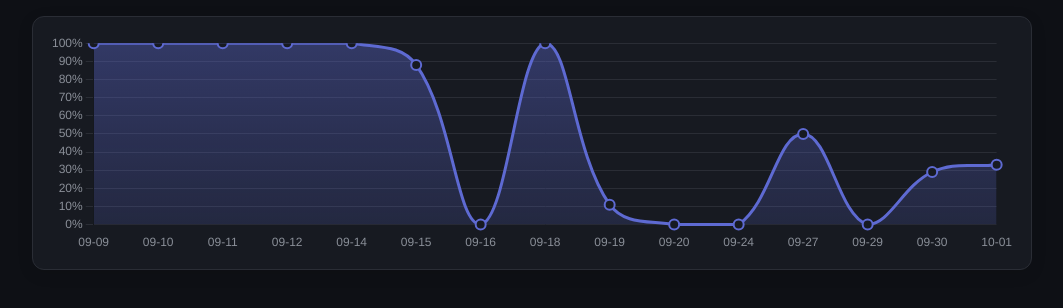
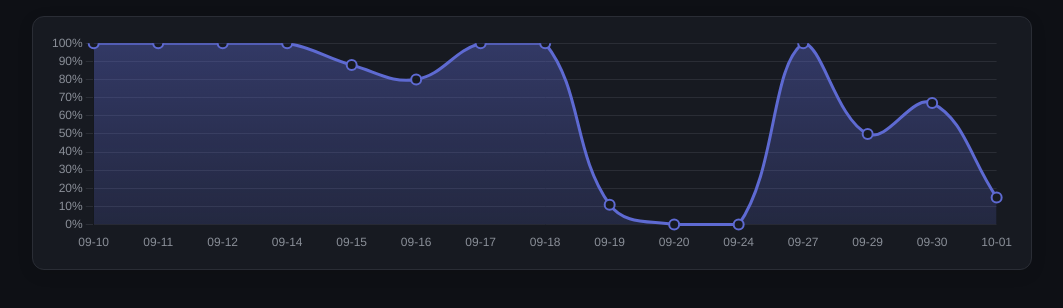
Before and after one commit to Rudra-CDRI/notion-dashboard, a plain HTML site: page dashboard_standalone.html in a window 1280 px wide. Shown: the whole page, without its empty margins (108-1171 px from the left). Drawn offline with nearby package versions, Linux system fonts and the light colour scheme.

Commit message:
Automated data sync & rollover

```diff
--- a/dashboard_standalone.html
+++ b/dashboard_standalone.html
@@ -142,39 +142,12 @@
 <script>
 window.dashboardData = [
   {
-    "date": "2026-09-09",
-    "planned": 5,
-    "completed": 5,
-    "tasks": [
-      {
-        "title": "Apply for campus intern opp",
-        "status": true
-      },
-      {
-        "title": "Reinforcement Learning for 1 hr",
-        "status": true
-      },
-      {
-        "title": "UAV and VIB lab report",
-        "status": true
-      },
-      {
-        "title": "Applied Elasticity: Assignment",
-        "status": true
-      },
-      {
-        "title": "RoboAI project submission",
-        "status": true
-      }
-    ]
-  },
-  {
     "date": "2026-09-10",
     "planned": 5,
     "completed": 5,
     "tasks": [
       {
-        "title": "IBM Hackathon, check and apply",
+        "title": "BTP: Make the previous model experiment ready",
         "status": true
       },
       {
@@ -186,11 +159,11 @@ window.dashboardData = [
         "status": true
       },
       {
-        "title": "Applied Elasticity: Class Test Syllabus",
+        "title": "IBM Hackathon, check and apply",
         "status": true
       },
       {
-        "title": "BTP: Make the previous model experiment ready",
+        "title": "Applied Elasticity: Class Test Syllabus",
         "status": true
       }
     ]
@@ -201,11 +174,11 @@ window.dashboardData = [
     "completed": 2,
     "tasks": [
       {
-        "title": "make Professor list",
+        "title": "Submit in class",
         "status": true
       },
       {
-        "title": "Submit in class",
+        "title": "make Professor list",
         "status": true
       }
     ]
@@ -231,7 +204,11 @@ window.dashboardData = [
     "completed": 5,
     "tasks": [
       {
-        "title": "VIB pp3 start",
+        "title": "Complete Nptel lectures on AE",
+        "status": true
+      },
+      {
+        "title": "Complete the yt playlist to notes agent",
         "status": true
       },
       {
@@ -239,15 +216,11 @@ window.dashboardData = [
         "status": true
       },
       {
-        "title": "Follow up mail",
+        "title": "VIB pp3 start",
         "status": true
       },
       {
-        "title": "Complete the yt playlist to notes agent",
-        "status": true
-      },
-      {
-        "title": "Complete Nptel lectures on AE",
+        "title": "Follow up mail",
         "status": true
       }
     ]
@@ -262,6 +235,10 @@ window.dashboardData = [
         "status": true
       },
       {
+        "title": "Fill EIMS form",
+        "status": true
+      },
+      {
         "title": "AE: Check how to find inverse of a matrix quickly",
         "status": true
       },
@@ -270,7 +247,7 @@ window.dashboardData = [
         "status": true
       },
       {
-        "title": "IH: Do another country",
+        "title": "AE: Complete NPTEL",
         "status": true
       },
       {
@@ -278,11 +255,7 @@ window.dashboardData = [
         "status": true
       },
       {
-        "title": "AE: Complete NPTEL",
-        "status": true
-      },
-      {
-        "title": "Fill EIMS form",
+        "title": "IH: Do another country",
         "status": true
       },
       {
@@ -294,11 +267,11 @@ window.dashboardData = [
   {
     "date": "2026-09-16",
     "planned": 5,
-    "completed": 0,
+    "completed": 4,
     "tasks": [
       {
         "title": "VIB: Notebook question answers",
-        "status": false
+        "status": true
       },
       {
         "title": "VIB: Practice Problem (3)",
@@ -306,15 +279,26 @@ window.dashboardData = [
       },
       {
         "title": "VIB: Practice Problem (2)",
-        "status": false
+        "status": true
       },
       {
         "title": "VIB: Practice Problem (1)",
-        "status": false
+        "status": true
       },
       {
         "title": "VIB: Formula sheet",
-        "status": false
+        "status": true
+      }
+    ]
+  },
+  {
+    "date": "2026-09-17",
+    "planned": 1,
+    "completed": 1,
+    "tasks": [
+      {
+        "title": "Ask manasa for rotating unbalance notes",
+        "status": true
       }
     ]
   },
@@ -367,11 +351,11 @@ window.dashboardData = [
         "status": true
       },
       {
-        "title": "Watch something on how to build Linkedin",
+        "title": "Start working of ROS mini project",
         "status": false
       },
       {
-        "title": "Start working of ROS mini project",
+        "title": "Watch something on how to build Linkedin",
         "status": false
       }
     ]
@@ -429,11 +413,11 @@ window.dashboardData = [
   {
     "date": "2026-09-27",
     "planned": 2,
-    "completed": 1,
+    "completed": 2,
     "tasks": [
       {
         "title": "E Yantra: Complete task 1B",
-        "status": false
+        "status": true
       },
       {
         "title": "Create agent to automate prof search",
@@ -444,7 +428,7 @@ window.dashboardData = [
   {
     "date": "2026-09-29",
     "planned": 2,
-    "completed": 0,
+    "completed": 1,
     "tasks": [
       {
         "title": "Do RL",
@@ -452,50 +436,122 @@ window.dashboardData = [
       },
       {
         "title": "Write VIB Lab report",
-        "status": false
+        "status": true
       }
     ]
   },
   {
     "date": "2026-09-30",
-    "planned": 7,
+    "planned": 3,
     "completed": 2,
     "tasks": [
       {
-        "title": "MTP: Be ready with a very interesting research idea ",
+        "title": "DSA\u2026 1 question",
+        "status": false
+      },
+      {
+        "title": "Cold mail 5 profs everyday ",
         "status": true
       },
       {
-        "title": "DSA\u2026 1 question",
+        "title": "MTP: Be ready with a very interesting research idea ",
         "status": true
-      },
-      {
-        "title": "Cold mail 5 profs everyday ",
-        "status": false
-      },
-      {
-        "title": "BTP: Follow up on the status of orders",
-        "status": false
-      },
-      {
-        "title": "BTP: Ask for a computer to properly learn COMSOL and read more",
-        "status": false
-      },
-      {
-        "title": "BTP: Build COMPLETE materials/components list",
-        "status": false
-      },
-      {
-        "title": "MSake 5 resume and cv to quickly apply to places",
-        "status": false
       }
     ]
   },
   {
     "date": "2026-10-01",
-    "planned": 6,
-    "completed": 2,
+    "planned": 27,
+    "completed": 4,
     "tasks": [
+      {
+        "title": "delayed_1 Watch something on how to build Linkedin",
+        "status": false
+      },
+      {
+        "title": "delayed_1 Start working of ROS mini project",
+        "status": false
+      },
+      {
+        "title": "delayed_1 Send Mayank Resume",
+        "status": false
+      },
+      {
+        "title": "delayed_1 Apply for Perceptive Analytics \u2014 b4 17th sept",
+        "status": false
+      },
+      {
+        "title": "delayed_1 VIB: Practice Problem (3)",
+        "status": false
+      },
+      {
+        "title": "delayed_1 BTP: Make BTP Presentation and report",
+        "status": false
+      },
+      {
+        "title": "delayed_1 Start working to apply on perceptive analytics",
+        "status": false
+      },
+      {
+        "title": "delayed_1 BTP:",
+        "status": false
+      },
+      {
+        "title": "delayed_1 BTP:  check the research papers and see if there is research paper which said what distance is most optimal",
+        "status": false
+      },
+      {
+        "title": "delayed_1 BTP: Properly organise the research papers based on what information they are conveying\u2026 maybe in notion or smtng",
+        "status": false
+      },
+      {
+        "title": "delayed_1 BTP:  Do simulations to explain your btp",
+        "status": false
+      },
+      {
+        "title": "delayed_1 Mail professors",
+        "status": false
+      },
+      {
+        "title": "delayed_1 Start and finish a considerable amount of uav",
+        "status": false
+      },
+      {
+        "title": "delayed_1 Read e yantra tasks",
+        "status": false
+      },
+      {
+        "title": "delayed_1 Make changes in ppt.",
+        "status": false
+      },
+      {
+        "title": "delayed_1 Do the 2d comsol simulation",
+        "status": false
+      },
+      {
+        "title": "delayed_1 Make a script for ppt",
+        "status": false
+      },
+      {
+        "title": "delayed_1 Make report",
+        "status": false
+      },
+      {
+        "title": "delayed_1 Visit sir",
+        "status": false
+      },
+      {
+        "title": "delayed_1 Do RL",
+        "status": false
+      },
+      {
+        "title": "Meet",
+        "status": true
+      },
+      {
+        "title": "Meet",
+        "status": true
+      },
       {
         "title": "Cold mail 5 profs everyday ",
         "status": false
@@ -505,20 +561,16 @@ window.dashboardData = [
         "status": false
       },
       {
+        "title": "Personal: Build Nexus a personal assistant (initially a meet notes taking appication)",
+        "status": false
+      },
+      {
         "title": "MTP: Figure out a way to get the transcript of whole meet",
         "status": true
       },
       {
         "title": "Meeting agenda\u2026 prepare for the meet",
         "status": true
-      },
-      {
-        "title": "Personal: Build Nexus a personal assistant (initially a meet notes taking appication)",
-        "status": false
-      },
-      {
-        "title": "E yrc: Hola the explorer ",
-        "status": false
       }
     ]
   }
```
